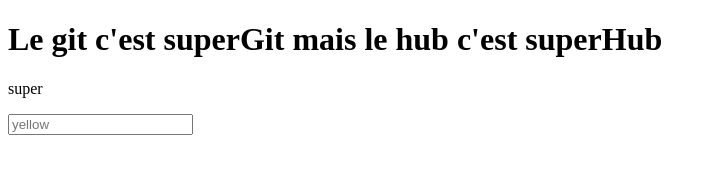
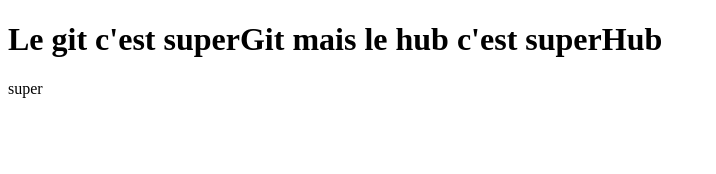
Before and after one commit to MaximeMartrat/collab, a plain HTML site: page index.html in a window 1280 px wide. Shown: the whole page, without its empty margins (0-716 px from the left). Drawn offline with Linux system fonts and the light colour scheme.

Commit message:
add que dalle

```diff
--- a/index.html
+++ b/index.html
@@ -11,7 +11,7 @@
 <body>
     <h1>Le git c'est superGit mais le hub c'est superHub</h1>
     <p>super</p>
-    <input id="inp" type="text" name ="inp" placeholder="yellow">
+
 
 </body>
 </html>
```
